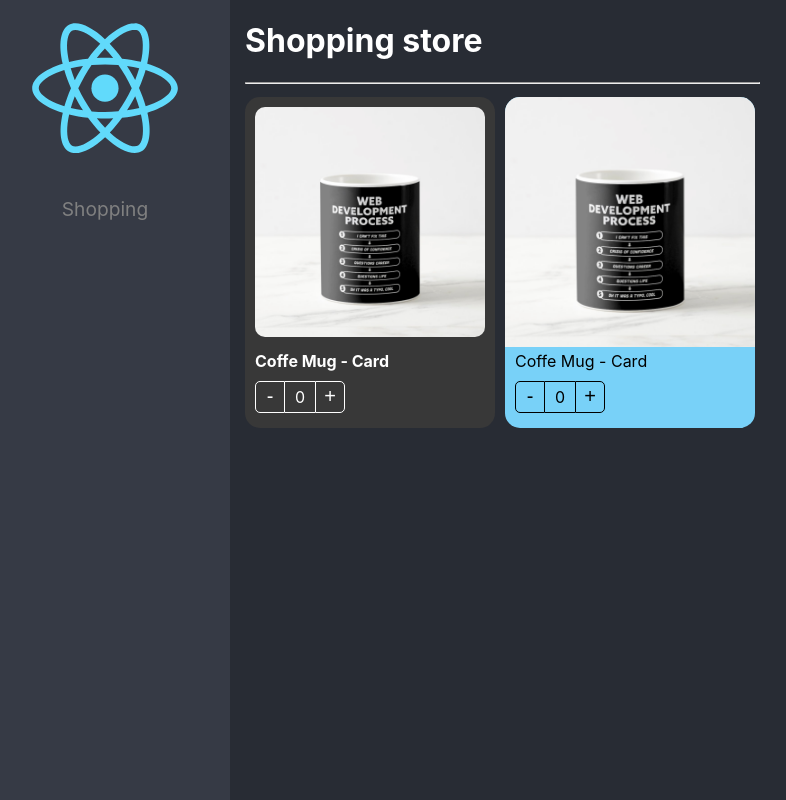
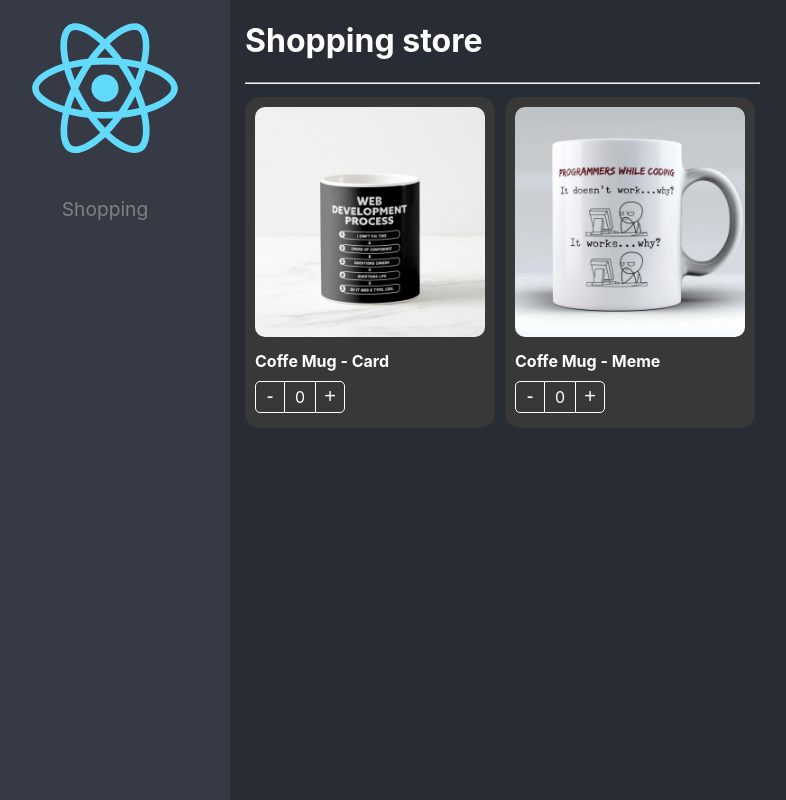
Before and after one commit to GuzmiDev/patrones_de_componentes--ReactTs--Practice, a React (Vite) app: page / in a window 1280 px wide. Shown: the whole page, without its empty margins (20-806 px from the left). Built offline with nearby package versions, Linux system fonts and the light colour scheme.

Commit message:
:art: Control Props Implementado

```diff
--- a/src/02-component-patterns/components/ProductCard.tsx
+++ b/src/02-component-patterns/components/ProductCard.tsx
@@ -1,7 +1,7 @@
 import { createContext, CSSProperties, ReactElement } from "react";
 
 import { useProduct } from "../hooks/useProduct";
-import { ProductContextProps } from "../interfaces/interfaces";
+import { onChangeArgs, ProductContextProps } from "../interfaces/interfaces";
 
 import styles from "../styles/styles.module.css";
 import { Product } from "../interfaces/interfaces";
@@ -14,10 +14,19 @@ export interface Props {
   children?: ReactElement | ReactElement[];
   className?: string;
   style?: CSSProperties;
+  value?: number;
+  onChange?: (args: onChangeArgs) => void;
 }
 
-export const ProductCard = ({ children, product, className, style }: Props) => {
-  const { counter, increaseBy } = useProduct();
+export const ProductCard = ({
+  children,
+  product,
+  className,
+  style,
+  value,
+  onChange,
+}: Props) => {
+  const { counter, increaseBy } = useProduct({ onChange, product, value });
 
   return (
     <Provider value={{ counter, increaseBy, product }}>
--- /dev/null
+++ b/src/02-component-patterns/data/products.ts
@@ -0,0 +1,14 @@
+import { Product } from "../interfaces/interfaces";
+
+const product1 = {
+  id: "1",
+  title: "Coffe Mug - Card",
+  img: "src/02-component-patterns/assets/coffee-mug.png",
+};
+const product2 = {
+  id: "2",
+  title: "Coffe Mug - Meme",
+  img: "src/02-component-patterns/assets/coffee-mug2.png",
+};
+
+export const products: Product[] = [product1, product2];
--- a/src/02-component-patterns/hooks/useProduct.tsx
+++ b/src/02-component-patterns/hooks/useProduct.tsx
@@ -1,10 +1,36 @@
-import { useState } from "react";
-export const useProduct = () => {
-  const [counter, setCounter] = useState(0);
+import { useEffect, useRef, useState } from "react";
+import { onChangeArgs, Product } from "../interfaces/interfaces";
+
+interface useProductArgs {
+  product: Product;
+  value?: number;
+  onChange?: (args: onChangeArgs) => void;
+}
+
+export const useProduct = ({
+  onChange,
+  product,
+  value = 0,
+}: useProductArgs) => {
+  const [counter, setCounter] = useState(value);
+
+  const isControlled = useRef(!!onChange);
 
   const increaseBy = (value: number) => {
-    setCounter((prev) => Math.max(prev + value, 0));
+    if (isControlled.current) {
+      return onChange!({ count: value, product });
+    }
+
+    const newValue = Math.max(counter + value, 0);
+
+    setCounter(newValue);
+
+    onChange && onChange({ product, count: newValue });
   };
+
+  useEffect(() => {
+    setCounter(value);
+  }, [value]);
 
   return { counter, increaseBy };
 };
--- /dev/null
+++ b/src/02-component-patterns/hooks/useShoppingCart.tsx
@@ -0,0 +1,37 @@
+import { useState } from "react";
+import { cart, ProductInCart, onChangeArgs } from "../interfaces/interfaces";
+export const useShoppingCart = () => {
+  const [shoppingCart, setShoppingCart] = useState<cart>();
+
+  const onProductCountChange = ({ count, product }: onChangeArgs) => {
+    setShoppingCart((oldShoppingCart) => {
+      const productInCart: ProductInCart = oldShoppingCart?.[product.id] || {
+        ...product,
+        count: 0,
+      };
+
+      if (Math.max(productInCart.count + count, 0) > 0) {
+        productInCart.count += count;
+        return {
+          ...oldShoppingCart,
+          [product.id]: productInCart,
+        };
+      }
+
+      const { [product.id]: toDelete, ...rest }: any = oldShoppingCart;
+      return rest;
+
+      // if (count === 0) {
+      //   const { [product.id]: toDelete, ...rest }: any = oldShoppingCart;
+      //   return rest;
+      // }
+
+      // return {
+      //   ...oldShoppingCart,
+      //   [product.id]: { ...product, count },
+      // };
+    });
+  };
+
+  return { shoppingCart, onProductCountChange };
+};
--- a/src/02-component-patterns/pages/ShoppingPage.tsx
+++ b/src/02-component-patterns/pages/ShoppingPage.tsx
@@ -1,19 +1,11 @@
-import {
-  ProductButtons,
-  ProductCard,
-  ProductImage,
-  ProductTitle,
-} from "../components/";
-
+import { ProductCard } from "../components/";
+import { products } from "../data/products";
 import "../styles/custom-styles.css";
-
-const product = {
-  id: "1",
-  title: "Coffe Mug - Card",
-  img: "src/02-component-patterns/assets/coffee-mug.png",
-};
+import { useShoppingCart } from "../hooks/useShoppingCart";
 
 export const ShoppingPage = () => {
+  const { shoppingCart, onProductCountChange } = useShoppingCart();
+
   return (
     <div>
       <h1>Shopping store</h1>
@@ -26,17 +18,37 @@ export const ShoppingPage = () => {
           gap: 5,
         }}
       >
-        <ProductCard product={product} className="bg-dark text-white">
-          <ProductCard.Image className="custom-image" />
-          <ProductCard.Title className=" text-bold" />
-          <ProductCard.Buttons className="custom-buttons" />
-        </ProductCard>
+        {products.map((product) => {
+          return (
+            <ProductCard
+              key={product.id}
+              product={product}
+              className="bg-dark text-white"
+              onChange={onProductCountChange}
+              value={shoppingCart?.[product.id]?.count || 0}
+            >
+              <ProductCard.Image className="custom-image" />
+              <ProductCard.Title className=" text-bold" />
+              <ProductCard.Buttons className="custom-buttons" />
+            </ProductCard>
+          );
+        })}
+      </div>
 
-        <ProductCard product={product} style={{ backgroundColor: "#78D1F8" }}>
-          <ProductImage />
-          <ProductTitle />
-          <ProductButtons />
-        </ProductCard>
+      <div className="shopping-cart">
+        {Object.values({ ...shoppingCart }).map((product) => (
+          <ProductCard
+            key={product.id}
+            product={product}
+            className="bg-dark text-white"
+            onChange={onProductCountChange}
+            style={{ width: "100px" }}
+            value={product.count}
+          >
+            <ProductCard.Image className="custom-image" />
+            <ProductCard.Buttons className="custom-buttons" />
+          </ProductCard>
+        ))}
       </div>
     </div>
   );
--- a/src/02-component-patterns/styles/custom-styles.css
+++ b/src/02-component-patterns/styles/custom-styles.css
@@ -21,3 +21,13 @@
   color: white;
   border-color: white;
 }
+
+.shopping-cart {
+  position: fixed;
+  right: 20px;
+  top: 0px;
+}
+
+.shopping-cart .custom-buttons {
+  justify-content: center;
+}
--- a/src/02-component-patterns/styles/styles.module.css
+++ b/src/02-component-patterns/styles/styles.module.css
@@ -1,11 +1,9 @@
-
-
 .productCard {
   background-color: white;
   border-radius: 15px;
   color: black;
   padding-bottom: 5px;
-    width: 250px;
+  max-width: 250px;
   margin-right: 5px;
   margin-top: 5px;
 }
```
Also changed, not shown: src/02-component-patterns/interfaces/interfaces.ts (+13 -0 lines), src/02-component-patterns/assets/coffee-mug2.png (added). Lines whose indentation alone changed are shown as unchanged.
